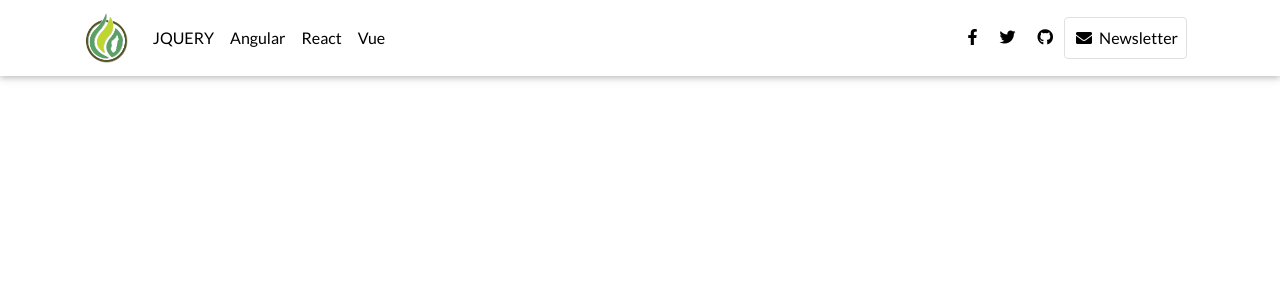
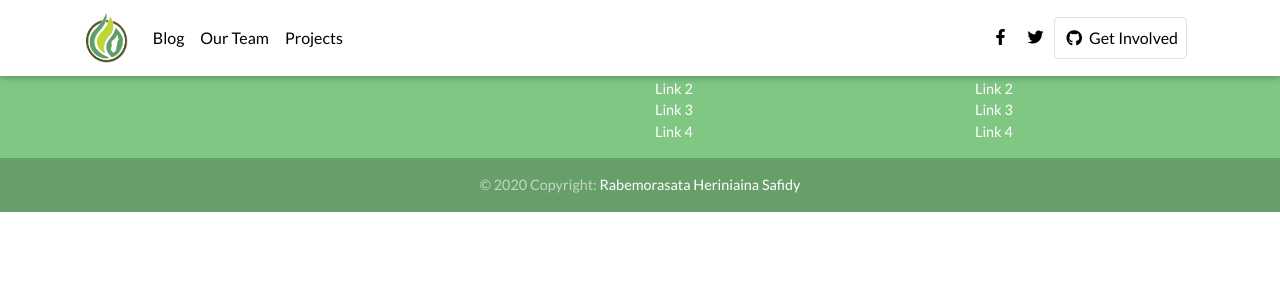
Before and after one commit to sfi17/mfcc-site, a Symfony app: template templates/base.html.twig in a window 1280 px wide. Shown: the top 300 px of the page. Run offline with Twig, Linux system fonts and the light colour scheme; the template is opened without the code that fills it, so the values that code supplies are empty; some libraries are stand-ins or nearby versions.

Commit message:
Update base.html.twig

```diff
--- a/templates/base.html.twig
+++ b/templates/base.html.twig
@@ -6,6 +6,7 @@
         <link rel="stylesheet" href="{{ asset('mdbootstrap/css/bootstrap.min.css') }}">
         <link rel="stylesheet" href="{{ asset('mdbootstrap/css/mdb.min.css') }}">
         <link rel="stylesheet" href="{{ asset('mdbootstrap/css/style.css') }}">
+        <link rel="stylesheet" href="{{ asset('style.css') }}">
         <link rel="stylesheet" href="https://use.fontawesome.com/releases/v5.11.2/css/all.css">
         <link rel="stylesheet" href="https://fonts.googleapis.com/css?family=Roboto:300,400,500,700&display=swap">
         <link href="https://fonts.googleapis.com/css?family=Lato&display=swap" rel="stylesheet">
@@ -13,11 +14,11 @@
         {% endblock %}
     </head>
     <body>
-        <nav class="navbar navbar-expand-lg navbar-light white" style="z-index: 5;">
+        <nav class="navbar navbar-fixed navbar-expand-lg navbar-light white" style="z-index: 5; position: fixed; width: 100%;">
 
             <div class="container">
 
-                <a class="navbar-brand" href="#">
+                <a class="navbar-brand" href="{{ path('home') }}">
                 <img src="{{ asset('logo/logo-mfcc-nav.png') }}" height="50" alt="mdb logo">
                 </a>
 
@@ -33,16 +34,13 @@
                 <!-- Left -->
                 <ul class="navbar-nav mr-auto">
                     <li class="nav-item">
-                    <a class="nav-link waves-effect" href="https://mdbootstrap.com/docs/jquery/" target="_blank">JQUERY</a>
+                    <a class="nav-link waves-effect" href="https://mdbootstrap.com/docs/jquery/">Blog</a>
                     </li>
                     <li class="nav-item">
-                    <a class="nav-link waves-effect" href="https://mdbootstrap.com/docs/angular/" target="_blank">Angular</a>
+                    <a class="nav-link waves-effect" href="https://mdbootstrap.com/docs/angular/">Our Team</a>
                     </li>
                     <li class="nav-item">
-                    <a class="nav-link waves-effect" href="https://mdbootstrap.com/docs/react/" target="_blank">React</a>
-                    </li>
-                    <li class="nav-item">
-                    <a class="nav-link waves-effect" href="https://mdbootstrap.com/docs/vue/" target="_blank">Vue</a>
+                    <a class="nav-link waves-effect" href="https://mdbootstrap.com/docs/react/">Projects</a>
                     </li>
                 </ul>
 
@@ -58,16 +56,11 @@
                         <i class="fab fa-twitter"></i>
                     </a>
                     </li>
+
                     <li class="nav-item">
-                    <a href="https://github.com/mdbootstrap/bootstrap-material-design" class="nav-link waves-effect"
-                        target="_blank">
-                        <i class="fab fa-github"></i>
-                    </a>
-                    </li>
-                    <li class="nav-item">
-                    <a href="https://mdbootstrap.com/docs/jquery/newsletter/"
-                        class="nav-link border border-light rounded waves-effect mr-2" target="_blank">
-                        <i class="fas fa-envelope mr-1"></i>Newsletter
+                    <a href="{{ path('app_login') }}"
+                        class="nav-link border border-light rounded waves-effect mr-2">
+                        <i class="fab fa-github mr-1"></i>Get Involved
                     </a>
                     </li>
                 </ul>
@@ -77,7 +70,91 @@
             </div>
 
             </nav>
+
         {% block body %}{% endblock %}
+        <!-- Footer -->
+        <footer class="page-footer font-small green lighten-2 pt-4">
+
+        <!-- Footer Links -->
+        <div class="container-fluid text-center text-md-left">
+
+            <!-- Grid row -->
+            <div class="row">
+
+            <!-- Grid column -->
+            <div class="col-md-6 mt-md-0 mt-3">
+
+                <!-- Content -->
+                <h5 class="text-uppercase">Footer Content</h5>
+                <p>Here you can use rows and columns to organize your footer content.</p>
+
+            </div>
+            <!-- Grid column -->
+
+            <hr class="clearfix w-100 d-md-none pb-3">
+
+            <!-- Grid column -->
+            <div class="col-md-3 mb-md-0 mb-3">
+
+                <!-- Links -->
+                <h5 class="text-uppercase">Links</h5>
+
+                <ul class="list-unstyled">
+                <li>
+                    <a href="#!">Link 1</a>
+                </li>
+                <li>
+                    <a href="#!">Link 2</a>
+                </li>
+                <li>
+                    <a href="#!">Link 3</a>
+                </li>
+                <li>
+                    <a href="#!">Link 4</a>
+                </li>
+                </ul>
+
+            </div>
+            <!-- Grid column -->
+
+            <!-- Grid column -->
+            <div class="col-md-3 mb-md-0 mb-3">
+
+                <!-- Links -->
+                <h5 class="text-uppercase">Links</h5>
+
+                <ul class="list-unstyled">
+                <li>
+                    <a href="#!">Link 1</a>
+                </li>
+                <li>
+                    <a href="#!">Link 2</a>
+                </li>
+                <li>
+                    <a href="#!">Link 3</a>
+                </li>
+                <li>
+                    <a href="#!">Link 4</a>
+                </li>
+                </ul>
+
+            </div>
+            <!-- Grid column -->
+
+            </div>
+            <!-- Grid row -->
+
+        </div>
+        <!-- Footer Links -->
+
+        <!-- Copyright -->
+        <div class="footer-copyright text-center py-3">© 2020 Copyright:
+            <a href="https://mdbootstrap.com/education/bootstrap/">Rabemorasata Heriniaina Safidy</a>
+        </div>
+        <!-- Copyright -->
+
+        </footer>
+        <!-- Footer -->
         <script type="text/javascript" src="{{ asset('mdbootstrap/js/jquery.min.js') }}"></script>
         <script type="text/javascript" src="{{ asset('mdbootstrap/js/popper.min.js') }}"></script>
         <script type="text/javascript" src="{{ asset('mdbootstrap/js/bootstrap.min.js') }}"></script>
```
